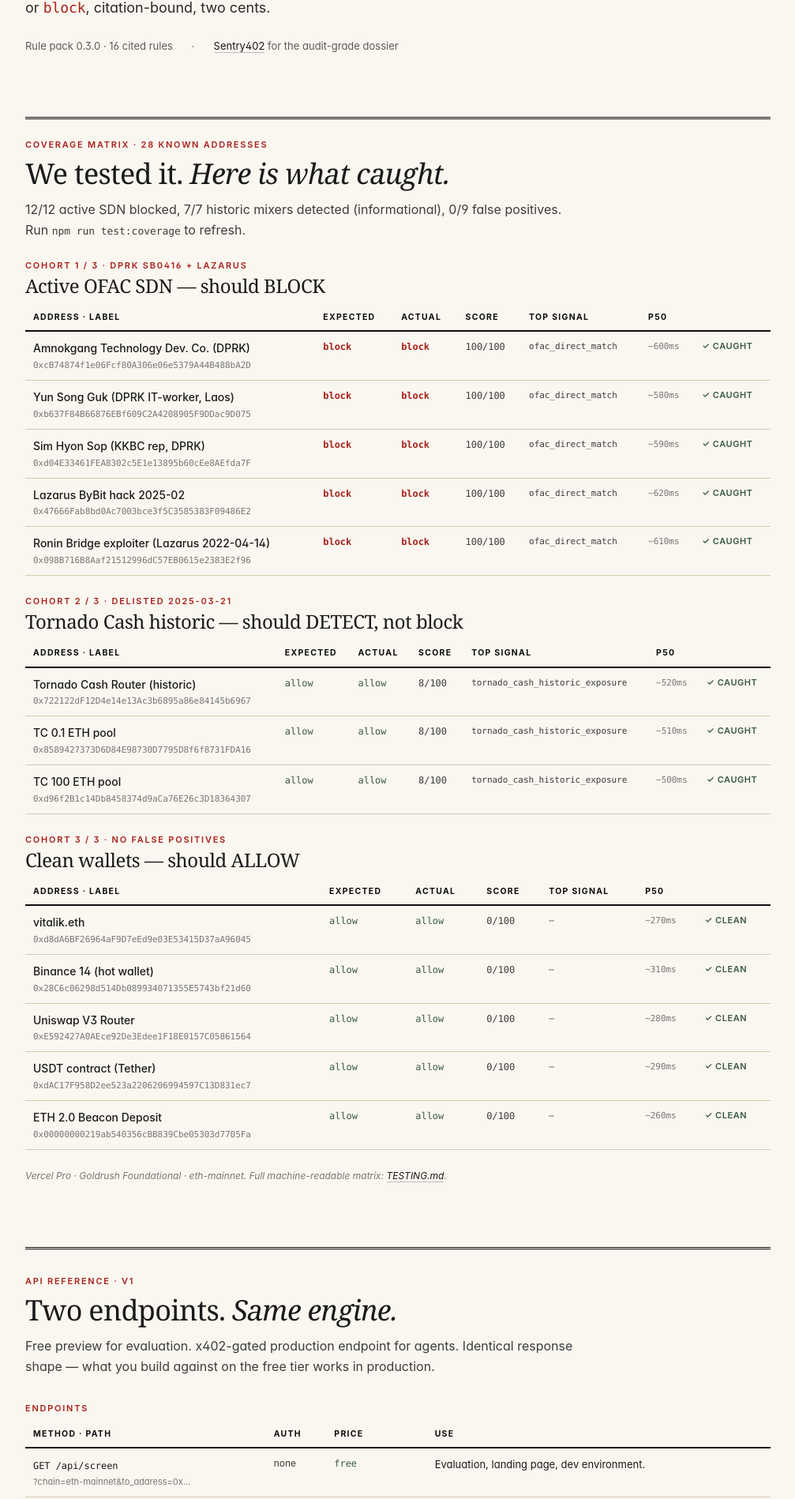
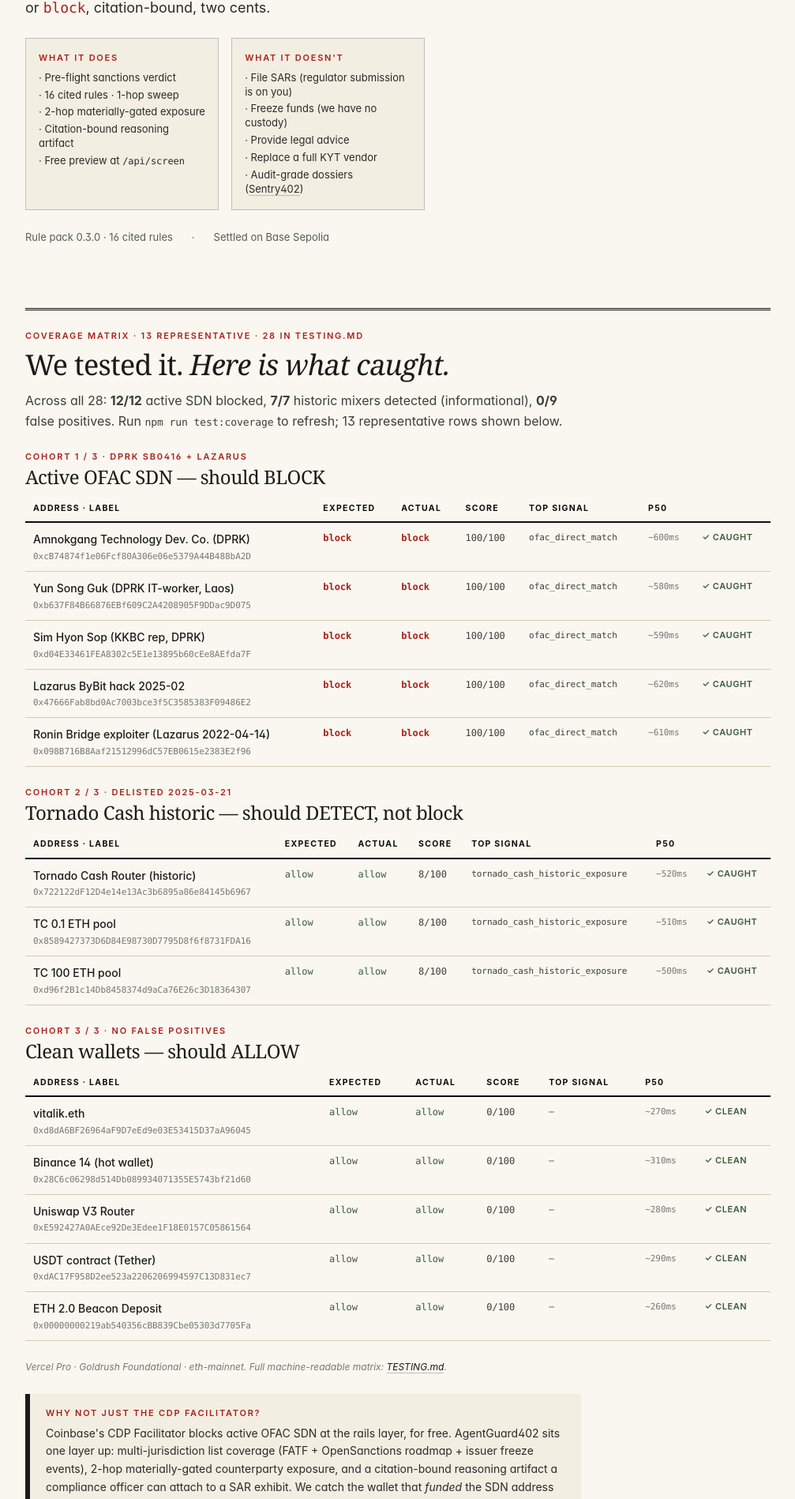
Before and after one commit to vallhalorz/agentguard402, a Next.js app: page / in a window 1280 px wide. Shown: the part 693-2591 px from the top of the page at 79% size, without its empty margins (136-1143 px from the left). Built offline with nearby package versions, Linux system fonts and the light colour scheme.

Commit message:
UI v2: scope box, CDP differentiation callout, verdict spec, section reorder, fix matrix headline

```diff
--- a/app/layout.tsx
+++ b/app/layout.tsx
@@ -44,11 +44,11 @@ export default function RootLayout({
               <a href="#evidence" className="hover:text-accent transition-colors">
                 Evidence
               </a>
+              <a href="#try" className="hover:text-accent transition-colors">
+                Try
+              </a>
               <a href="#api" className="hover:text-accent transition-colors">
                 API
-              </a>
-              <a href="#try" className="hover:text-accent transition-colors">
-                Try
               </a>
               <a
                 href="https://github.com/vallhalorz/agentguard402"
--- a/app/page.tsx
+++ b/app/page.tsx
@@ -78,7 +78,6 @@ export default function Home() {
     <div className="space-y-20">
       <Hero />
       <TestMatrix />
-      <ApiSection origin={origin} />
       <Playground
         chain={chain}
         setChain={setChain}
@@ -89,6 +88,7 @@ export default function Home() {
         result={result}
         check={check}
       />
+      <ApiSection origin={origin} />
       <EngineInventory />
     </div>
   );
@@ -117,20 +117,40 @@ function Hero() {
           <span className="mono text-ink-950">warn</span>, or{" "}
           <span className="mono text-accent">block</span>, citation-bound, two cents.
         </p>
+
+        {/* Scope box — what it is / what it isn't */}
+        <div className="grid sm:grid-cols-2 gap-4 mb-6 max-w-prose">
+          <div className="border border-ink-300 bg-paper-100 p-4">
+            <p className="kicker mb-2 text-verdict-allow">What it does</p>
+            <ul className="text-[13px] text-ink-800 space-y-1 leading-snug">
+              <li>· Pre-flight sanctions verdict</li>
+              <li>· 16 cited rules · 1-hop sweep</li>
+              <li>· 2-hop materially-gated exposure</li>
+              <li>· Citation-bound reasoning artifact</li>
+              <li>· Free preview at <code className="mono text-[12px]">/api/screen</code></li>
+            </ul>
+          </div>
+          <div className="border border-ink-300 bg-paper-100 p-4">
+            <p className="kicker mb-2 text-accent">What it doesn&apos;t</p>
+            <ul className="text-[13px] text-ink-800 space-y-1 leading-snug">
+              <li>· File SARs (regulator submission is on you)</li>
+              <li>· Freeze funds (we have no custody)</li>
+              <li>· Provide legal advice</li>
+              <li>· Replace a full KYT vendor</li>
+              <li>· Audit-grade dossiers (
+                <a href="https://sentry402.vercel.app" target="_blank" rel="noreferrer" className="border-b border-ink-300 hover:border-accent">
+                  Sentry402
+                </a>
+                )
+              </li>
+            </ul>
+          </div>
+        </div>
+
         <div className="flex flex-wrap items-baseline gap-x-6 gap-y-2 text-[13px] text-ink-600">
           <span>Rule pack 0.3.0 · 16 cited rules</span>
           <span aria-hidden>·</span>
-          <span>
-            <a
-              href="https://sentry402.vercel.app"
-              target="_blank"
-              rel="noreferrer"
-              className="border-b border-ink-300 hover:border-accent text-ink-900"
-            >
-              Sentry402
-            </a>{" "}
-            for the audit-grade dossier
-          </span>
+          <span>Settled on Base Sepolia</span>
         </div>
       </div>
       <aside className="lg:mt-8">
@@ -172,15 +192,16 @@ function TestMatrix() {
     <section id="evidence" className="space-y-6">
       <div className="rule-thick" />
       <div>
-        <p className="kicker mb-2">Coverage matrix · 28 known addresses</p>
+        <p className="kicker mb-2">Coverage matrix · 13 representative · 28 in TESTING.md</p>
         <h2 className="editorial-headline text-3xl sm:text-4xl mb-3 max-w-prose">
           We tested it. <span className="font-serif italic">Here is what caught.</span>
         </h2>
         <p className="text-ink-700 max-w-prose leading-relaxed">
-          12/12 active SDN blocked, 7/7 historic mixers detected (informational),
-          0/9 false positives. Run{" "}
+          Across all 28: <strong>12/12</strong> active SDN blocked,{" "}
+          <strong>7/7</strong> historic mixers detected (informational),{" "}
+          <strong>0/9</strong> false positives. Run{" "}
           <code className="mono text-[13px]">npm run test:coverage</code>{" "}
-          to refresh.
+          to refresh; 13 representative rows shown below.
         </p>
       </div>
 
@@ -291,6 +312,20 @@ function TestMatrix() {
           TESTING.md
         </a>.
       </p>
+
+      {/* Why not just the CDP Facilitator? — competitive frame */}
+      <div className="border-l-[6px] border-l-ink-900 bg-paper-100 px-5 py-4 max-w-prose">
+        <p className="kicker mb-1.5">Why not just the CDP Facilitator?</p>
+        <p className="text-[14px] text-ink-800 leading-relaxed">
+          Coinbase&apos;s CDP Facilitator blocks active OFAC SDN at the rails layer,
+          for free. AgentGuard402 sits one layer up: multi-jurisdiction list coverage
+          (FATF + OpenSanctions roadmap + issuer freeze events), 2-hop materially-gated
+          counterparty exposure, and a citation-bound reasoning artifact a compliance
+          officer can attach to a SAR exhibit. We catch the wallet that{" "}
+          <em>funded</em> the SDN address — not just the SDN address itself. We do not
+          replace the facilitator; we sit beside it.
+        </p>
+      </div>
     </section>
   );
 }
@@ -658,6 +693,62 @@ X-PAYMENT: <signed x402 USDC payload>
 }`}</pre>
         </div>
       </div>
+
+      {/* Verdict spec — what to do with each verdict */}
+      <div>
+        <p className="kicker mb-2">Verdict spec · agent action per severity</p>
+        <table className="result-table">
+          <thead>
+            <tr>
+              <th>Severity</th>
+              <th>Verdict</th>
+              <th>Recommended agent action</th>
+            </tr>
+          </thead>
+          <tbody>
+            <tr>
+              <td className="mono text-[12px] uppercase text-accent font-semibold">critical</td>
+              <td className="mono text-[12px] text-accent font-semibold">block</td>
+              <td className="text-[13px]">
+                Abort transfer. Do not retry. Log <code className="mono text-[12px]">generation_id</code> and
+                route to SAR queue if your firm is a regulated VASP.
+              </td>
+            </tr>
+            <tr>
+              <td className="mono text-[12px] uppercase text-accent">high</td>
+              <td className="mono text-[12px] text-accent font-semibold">block</td>
+              <td className="text-[13px]">Abort transfer. Optional: retry only after explicit human override.</td>
+            </tr>
+            <tr>
+              <td className="mono text-[12px] uppercase text-verdict-warn">medium</td>
+              <td className="mono text-[12px] text-verdict-warn">warn</td>
+              <td className="text-[13px]">
+                Queue for human approval. Attach the full dossier and signals to the
+                approval payload — the reviewer needs the citation chain.
+              </td>
+            </tr>
+            <tr>
+              <td className="mono text-[12px] uppercase text-ink-500">low</td>
+              <td className="mono text-[12px] text-verdict-allow">allow</td>
+              <td className="text-[13px]">
+                Proceed under normal policy. Persist <code className="mono text-[12px]">generation_id</code> for
+                audit retrieval (FCA 2024 §3.4 reproducibility).
+              </td>
+            </tr>
+            <tr>
+              <td className="mono text-[12px] uppercase text-ink-500">info</td>
+              <td className="mono text-[12px] text-verdict-allow">allow</td>
+              <td className="text-[13px]">Proceed.</td>
+            </tr>
+          </tbody>
+        </table>
+        <p className="text-[12px] text-ink-500 italic mt-2 max-w-prose">
+          Bias toward <span className="mono">warn</span> is intentional. FATF&apos;s
+          risk-based approach and FinCEN April 2026 NPRM both prefer enhanced review
+          over hard blocks at the medium tier — false positives have a real cost in
+          agent-platform churn.
+        </p>
+      </div>
     </section>
   );
 }
```
